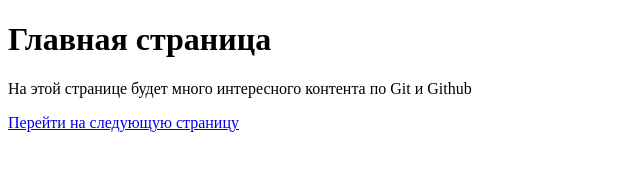
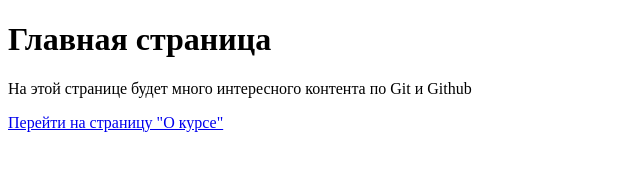
Before and after one commit to Andrey-tec/DD, a plain HTML site: page index.html in a window 1280 px wide. Shown: the full height of the page, 0-640 px from the left. Drawn offline with Linux system fonts and the light colour scheme.

Commit message:
feat: changed the link text

```diff
--- a/index.html
+++ b/index.html
@@ -11,7 +11,7 @@
         На этой странице будет много интересного контента по Git и Github
     </p>
     <a href="pages/about.html">
-        Перейти на следующую страницу
+        Перейти на страницу "О курсе"
     </a>
 </body>
 </html>
```
